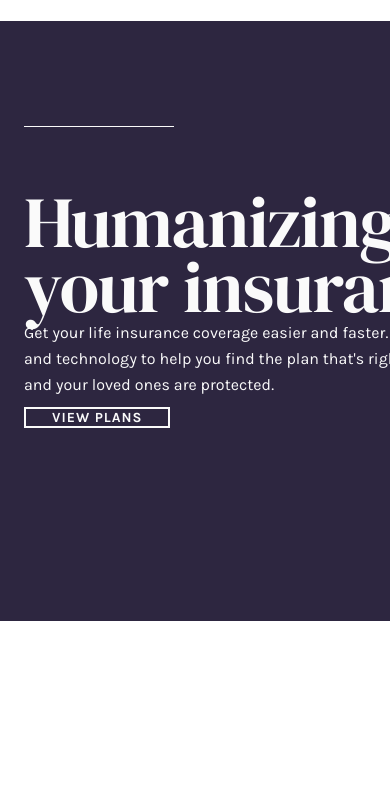
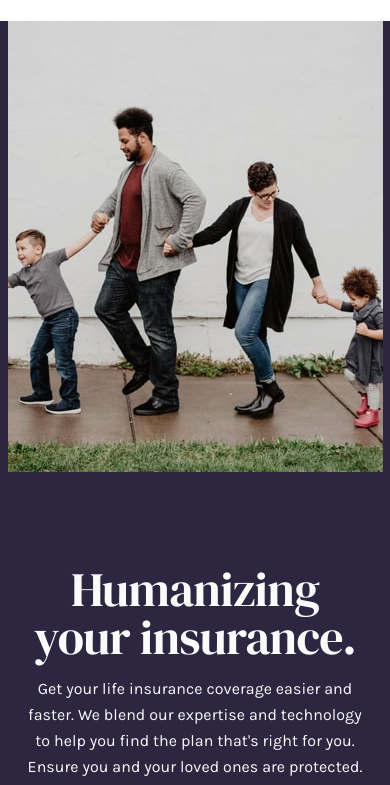
Before and after one commit to khoncharov/fm-insure-landing-page, a website built with Vite: page index.html in a window 390 px wide. Shown: the part 59-844 px from the top of the page. Built offline with nearby package versions, Linux system fonts and the light colour scheme; files whose address does not match are found by name.

Commit message:
feat: add p1 styles for all vw

```diff
--- a/src/styles/_main.scss
+++ b/src/styles/_main.scss
@@ -3,8 +3,8 @@
 
 .main {
   position: relative;
+  overflow: hidden;
   display: grid;
-  overflow: hidden;
 
   @include screen($min-desktop-width) {
     grid-template-columns: 1fr max-content 1fr;
@@ -12,57 +12,115 @@
 
   &__bg-right {
     position: absolute;
+    top: 797px;
+    right: 0;
+    width: 124px;
+    height: 300px;
+    background-image: url(./svg/bg-pattern-intro-right-mobile.svg);
+    background-repeat: no-repeat;
+    z-index: 2;
+
+    @include screen($min-tablet-width-1) {
       top: -80px;
-    right: -8px;
       width: 436px;
       height: 593px;
-    background-image: url("./svg/bg-pattern-intro-right-desktop.svg");
-    background-repeat: no-repeat;
-    z-index: 2;
+      background-image: url(./svg/bg-pattern-intro-right-desktop.svg);
+    }
   }
 
   &__bg-left {
     position: absolute;
+    top: 451px;
+    left: 0px;
+    width: 168px;
+    height: 165px;
+    background-image: url(./svg/bg-pattern-intro-left-mobile.svg);
+    background-repeat: no-repeat;
+
+    @include screen($min-tablet-width-1) {
       top: 429px;
-    left: -8px;
       width: 196px;
       height: 504px;
-    background-image: url("./svg/bg-pattern-intro-left-desktop.svg");
-    background-repeat: no-repeat;
+      background-image: url(./svg/bg-pattern-intro-left-desktop.svg);
+    }
   }
 
   &__bg-line-top {
     position: absolute;
     top: 0;
     width: 100%;
+    height: 951px;
+    background-color: $bg-dark;
+
+    @include screen($min-tablet-width-2) {
       height: 600px;
-    background-color: $bg-dark;
+    }
   }
 
   &__section {
+    z-index: 1;
+
+    @include screen($min-tablet-width-2) {
+      padding-inline: 24px;
       grid-column: 2;
+      min-width: $min-tablet-width-2;
+    }
+
+    @include screen($min-desktop-width) {
       width: $min-desktop-width;
-    padding-inline: 24px;
-    z-index: 1;
+    }
   }
 
   &__part-1 {
+    display: grid;
+    grid-template-rows: 451px max-content;
+
+    @include screen($min-tablet-width-2) {
+      grid-template-rows: auto;
       margin-top: 105px;
-    display: grid;
-    grid-template-columns: 1fr 540px;
-    grid-template-rows: 220px 108px 1fr;
+      grid-template-columns: 546fr 540fr;
+      column-gap: 24px;
+    }
+  }
+
+  &__p1-content {
+    grid-row: 2;
+    margin-top: 93px;
+    padding-inline: 25px;
+    padding-bottom: 93px;
+    justify-self: center;
+
+    @include screen($min-tablet-width-2) {
+      padding-bottom: 0;
+      justify-self: start;
+      margin-top: 0;
+      padding-inline: 0;
+      grid-row: auto;
+    }
   }
 
   &__p1-title {
-    grid-column: 1;
-    grid-row: 1;
+    position: relative;
+    text-align: center;
+    margin-inline: auto;
+    max-width: 500px;
+    @include font-title-l-mobile($text-light-2);
+
+    @include screen($min-tablet-width-2) {
+      text-align: start;
       padding-top: 64px;
+      margin-inline: 0;
+    }
+
+    @include screen($min-desktop-width) {
       max-width: 14ch;
       @include font-title-l($text-light-2);
-    position: relative;
+      line-height: 90%;
+    }
   }
 
   &__p1-title::before {
+    @include screen($min-tablet-width-2) {
       content: "";
       position: absolute;
       top: 0;
@@ -71,29 +129,49 @@
       height: 1px;
       background-color: $text-light-2;
     }
+  }
 
   &__p1-text {
-    grid-column: 1;
-    grid-row: 2;
+    margin-top: 15px;
+    text-align: center;
+    margin-inline: auto;
+    max-width: 500px;
+    @include font-p($text-light-2);
+
+    @include screen($min-tablet-width-2) {
+      text-align: start;
+    }
+
+    @include screen($min-desktop-width) {
+      margin-top: 26px;
       max-width: 550px;
-    @include font-p($text-light-2);
+    }
   }
 
   &__p1-btn {
-    grid-column: 1;
-    grid-row: 3;
+    margin-inline: auto;
+    margin-top: 33px;
+    display: block;
     width: max-content;
     height: 40px;
     padding-inline: 26px;
     border: 2px solid $text-light-2;
     @include font-nav-item($text-light-2);
     line-height: 2.8;
-    transition: $t-x1;
+    transition: background-color $t-x1, color $t-x1;
+
+    @include screen($min-tablet-width-2) {
+      margin-inline: 0;
+    }
+
+    @include screen($min-desktop-width) {
+      margin-top: 30px;
+    }
   }
 
   &__p1-btn:active,
   &__p1-btn:hover {
-    background: $bg-light;
+    background-color: $bg-light;
     color: $text-dark;
   }
 
@@ -104,13 +182,23 @@
   }
 
   &__p1-img {
+    grid-row: 1;
+    width: 375px;
+    height: 451px;
+    justify-self: center;
+
+    @include screen($min-tablet-width-2) {
+      width: auto;
+      height: auto;
       grid-column: 2;
-    grid-row: 1 / 4;
+      grid-row: auto;
+    }
   }
 
   &__part-2 {
     margin-top: 150px;
-    display: grid;
+    // display: grid;
+    display: none;
     grid-template-rows: 224px 258px;
     grid-template-columns: repeat(3, 350px);
     column-gap: 30px;
@@ -153,7 +241,8 @@
 
   &__part-3 {
     margin-top: 150px;
-    display: grid;
+    // display: grid;
+    display: none;
     grid-template-columns: 570px 1fr;
     align-items: center;
     padding-inline: 105px;
@@ -166,7 +255,7 @@
     background-color: $bg-dark;
     inset: 0 24px;
     z-index: -1;
-    background-image: url("./svg/bg-pattern-how-we-work-desktop.svg");
+    background-image: url(./svg/bg-pattern-how-we-work-desktop.svg);
     background-repeat: no-repeat;
     background-position: right;
   }
@@ -201,11 +290,11 @@
 }
 
 .icon-1 {
-  background-image: url("./svg/icon-snappy-process.svg");
+  background-image: url(./svg/icon-snappy-process.svg);
 }
 .icon-2 {
-  background-image: url("./svg/icon-affordable-prices.svg");
+  background-image: url(./svg/icon-affordable-prices.svg);
 }
 .icon-3 {
-  background-image: url("./svg/icon-people-first.svg");
+  background-image: url(./svg/icon-people-first.svg);
 }
--- a/src/styles/_mixin.scss
+++ b/src/styles/_mixin.scss
@@ -60,3 +60,10 @@
   letter-spacing: -0.04rem;
   @include font-title($color);
 }
+
+@mixin font-title-l-mobile($color) {
+  letter-spacing: -0.07rem;
+  font-size: 4.8rem;
+  @include font-title($color);
+  line-height: 100%;
+}
```
Lines whose indentation alone changed are shown as unchanged.
